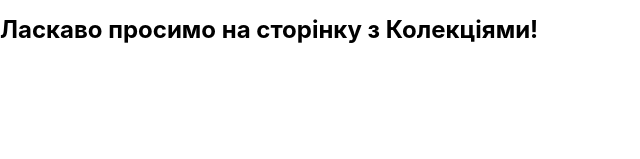
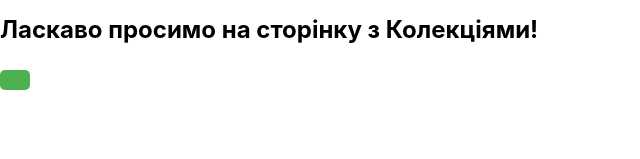
Before and after one commit to StanislavBobrivskyi/E-commerce-product-page, a React (Create React App) app: page /colection in a window 1280 px wide. Shown: the part 141-300 px from the top of the page, without its empty margins (0-640 px from the left). Built offline with nearby package versions, Linux system fonts and the light colour scheme.

Commit message:
colection component add

```diff
--- a/src/Routs/Colections/Colection.jsx
+++ b/src/Routs/Colections/Colection.jsx
@@ -1,9 +1,11 @@
+import { ColectionSection } from 'components/Colections/ColectionsSection';
 import React from 'react';
 
 export function Colection() {
   return (
     <div>
       <h2>Ласкаво просимо на сторінку з Колекціями!</h2>
+      <ColectionSection />
     </div>
   );
 }
--- /dev/null
+++ b/src/components/Colections/ColectionsSection.jsx
@@ -0,0 +1,6 @@
+import { OrderButton } from 'components/OrderBtn/OrderBtn.styled';
+import React from 'react';
+
+export function ColectionSection() {
+  return <OrderButton />;
+}
```
